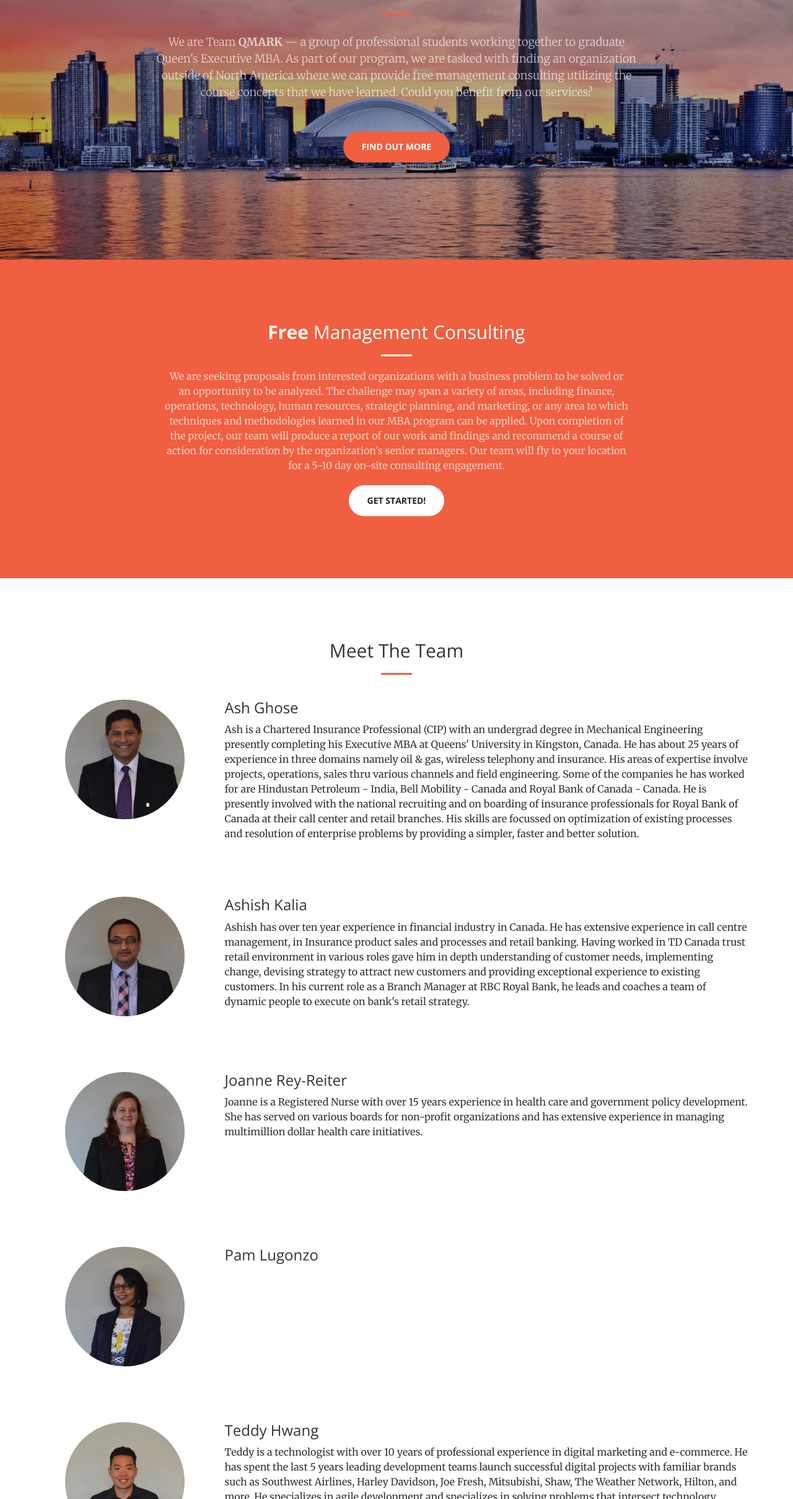
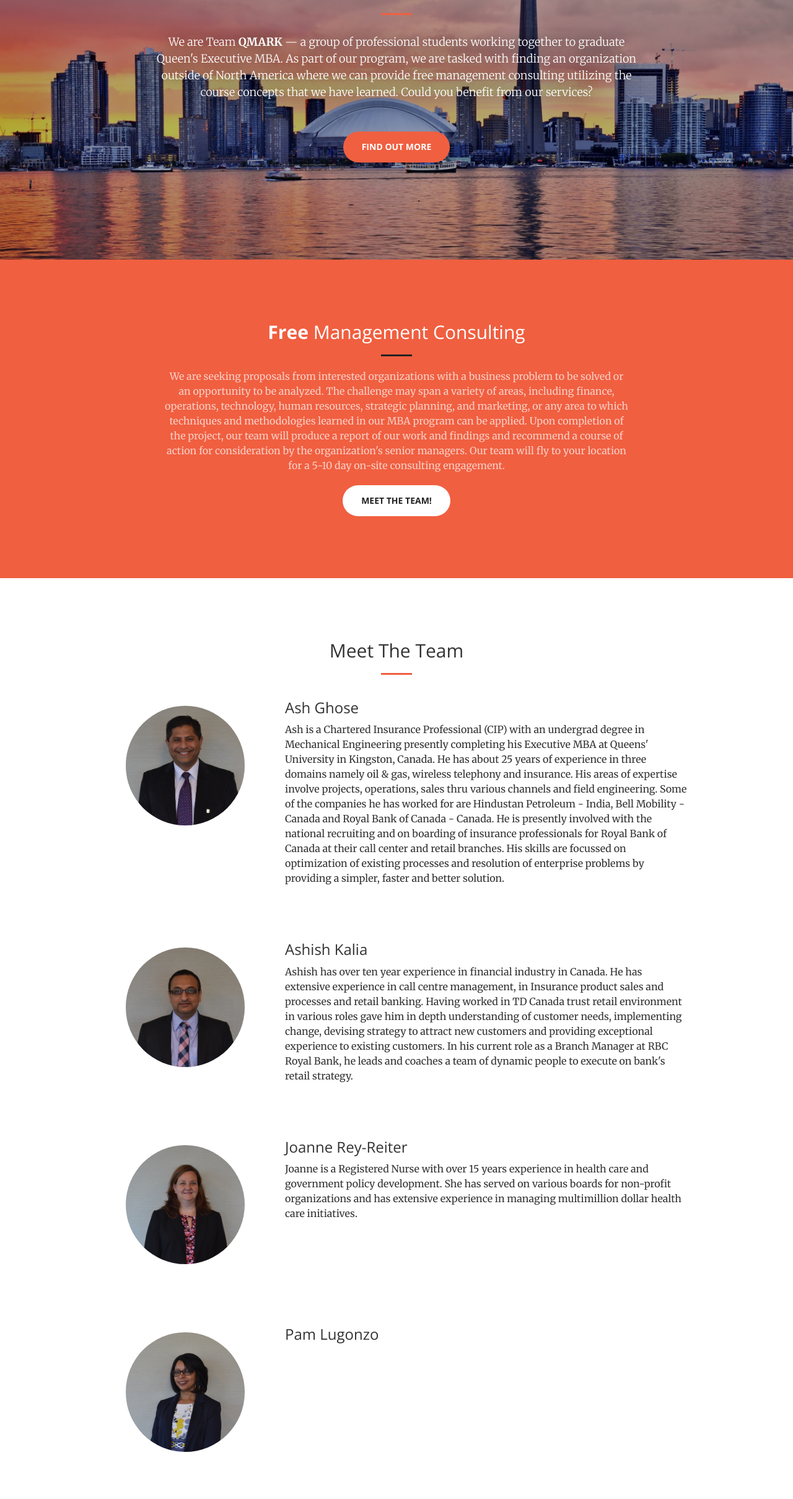
Before and after one commit to teddyhwang/teamqmark.com, a website: page index.html in a window 1280 px wide. Shown: the part 381-2800 px from the top of the page at 62% size. Drawn offline with nearby package versions, Linux system fonts and the light colour scheme.

Commit message:
minor cosmetic updates

```diff
--- a/index.html
+++ b/index.html
@@ -86,9 +86,9 @@
         <div class="row">
           <div class="col-lg-8 col-lg-offset-2 text-center">
             <h2 class="section-heading"><strong>Free</strong> Management Consulting</h2>
-            <hr class="light">
+            <hr class="dark">
             <p class="text-faded">We are seeking proposals from interested organizations with a business problem to be solved or an opportunity to be analyzed. The challenge may span a variety of areas, including finance, operations, technology, human resources, strategic planning, and marketing, or any area to which techniques and methodologies learned in our MBA program can be applied. Upon completion of the project, our team will produce a report of our work and findings and recommend a course of action for consideration by the organization's senior managers. Our team will fly to your location for a 5-10 day on-site consulting engagement.</p>
-            <a href="#services" class="page-scroll btn btn-default btn-xl sr-button">Get Started!</a>
+            <a href="#services" class="page-scroll btn btn-default btn-xl sr-button">Meet the Team!</a>
           </div>
         </div>
       </div>
@@ -105,47 +105,47 @@
       </div>
       <div class="container">
         <div class="row profile">
-          <div class="col-sm-3 avatar-container">
+          <div class="col-sm-3 col-sm-offset-1 avatar-container">
             <div class="avatar"><img src="img/team/ash.jpg"></div>
           </div>
-          <div class="col-sm-9 bio">
+          <div class="col-sm-7 bio">
             <h3>Ash Ghose</h3>
             <p>Ash is a Chartered Insurance Professional (CIP) with an undergrad degree in Mechanical Engineering presently completing his Executive MBA at Queens' University in Kingston, Canada. He has about 25 years of experience in three domains namely oil & gas, wireless telephony and insurance. His areas of expertise involve projects, operations, sales thru various channels and field engineering. Some of the companies he has worked for are Hindustan Petroleum - India, Bell Mobility - Canada and Royal Bank of Canada - Canada. He is presently involved with the national recruiting and on boarding of insurance professionals for Royal Bank of Canada at their call center and retail branches. His skills are focussed on optimization of existing processes and resolution of enterprise problems by providing a simpler, faster and better solution.</p>
           </div>
         </div>
         <div class="row profile">
-          <div class="col-sm-3 avatar-container">
+          <div class="col-sm-3 col-sm-offset-1 avatar-container">
             <div class="avatar"><img src="img/team/ashish.jpg"></div>
           </div>
-          <div class="col-sm-9 bio">
+          <div class="col-sm-7 bio">
             <h3>Ashish Kalia</h3>
             <p>Ashish has over ten year experience in financial industry in Canada.  He has extensive experience in call centre management, in Insurance product sales and processes and retail banking. Having worked in TD Canada trust retail environment in various roles gave him in depth understanding of customer needs, implementing change, devising strategy to attract new customers and providing exceptional experience to existing customers. In his current role as a Branch Manager at RBC Royal Bank, he leads and coaches a team of dynamic people to execute on bank's retail strategy.</p>
           </div>
         </div>
         <div class="row profile">
-          <div class="col-sm-3 avatar-container">
+          <div class="col-sm-3 col-sm-offset-1 avatar-container">
             <div class="avatar"><img src="img/team/joanne.jpg"></div>
           </div>
-          <div class="col-sm-9 bio">
+          <div class="col-sm-7 bio">
             <h3>Joanne Rey-Reiter</h3>
             <p>Joanne is a Registered Nurse with over 15 years experience in health care and government policy development.  She has served on various boards for non-profit
   organizations and has extensive experience in managing multimillion dollar health care initiatives.</p>
           </div>
         </div>
         <div class="row profile">
-          <div class="col-sm-3 avatar-container">
+          <div class="col-sm-3 col-sm-offset-1 avatar-container">
             <div class="avatar"><img src="img/team/pam.jpg"></div>
           </div>
-          <div class="col-sm-9 bio">
+          <div class="col-sm-7 bio">
             <h3>Pam Lugonzo</h3>
             <p></p>
           </div>
         </div>
         <div class="row profile">
-          <div class="col-sm-3 avatar-container">
+          <div class="col-sm-3 col-sm-offset-1 avatar-container">
             <div class="avatar"><img src="img/team/teddy.jpg"></div>
           </div>
-          <div class="col-sm-9 bio">
+          <div class="col-sm-7 bio">
             <h3>Teddy Hwang</h3>
             <p>Teddy is a technologist with over 10 years of professional experience in digital marketing and e-commerce. He has spent the last 5 years leading development teams launch successful digital projects with familiar brands such as Southwest Airlines, Harley Davidson, Joe Fresh, Mitsubishi, Shaw, The Weather Network, Hilton, and more. He specializes in agile development and specializes in solving problems that intersect technology constraints and business requirements.</p>
           </div>
@@ -169,15 +169,11 @@
           <div class="col-lg-8 col-lg-offset-2 text-center">
             <h2 class="section-heading">Let's Get In Touch!</h2>
             <hr class="primary">
-            <p>Ready to start your next project with us? That"s great! Give us a call or send us an email and we will get back to you as soon as possible!</p>
+            <p>Ready to start your next project with us? That's great! Give us a call or send us an email and we will get back to you as soon as possible!</p>
           </div>
-          <div class="col-lg-4 col-lg-offset-2 text-center">
-            <i class="fa fa-phone fa-3x sr-contact"></i>
-            <p>123-456-6789</p>
-          </div>
-          <div class="col-lg-4 text-center">
-            <i class="fa fa-envelope-o fa-3x sr-contact"></i>
-            <p><a href="mailto:hello@teamqmark.com">hello@teamqmark.com</a></p>
+          <div class="col-lg-12 text-center">
+            <br>
+            <p><a href="mailto:hello@teamqmark.com" class="mail"><i class="fa fa-envelope-o fa-3x sr-contact"></i><br>hello@teamqmark.com</a></p>
           </div>
         </div>
       </div>
@@ -187,9 +183,9 @@
       <div class="container">
         <div class="row">
           <div class="col-lg-8 col-lg-offset-2 text-center">
-            <h2 class="section-heading">About Queen's University</h2>
-            <hr class="light">
-            <p>Queen's University - Smith School of Business is one of the world's premier business schools, with a rich academic tradition that dates back to 1841.  The university is consistently ranked among Canada's top universities. The School has earned international recognition for its innovative approaches to business education and has been a pioneer in the areas of team-based and experiential learning.</p>
+            <h2 class="section-heading">About <strong>Queen's University</strong></h2>
+            <hr class="dark">
+            <p>Queen's University &mdash; Smith School of Business is one of the world's premier business schools, with a rich academic tradition that dates back to 1841.  The university is consistently ranked among Canada's top universities. The School has earned international recognition for its innovative approaches to business education and has been a pioneer in the areas of team-based and experiential learning.</p>
           </div>
         </div>
       </div>
--- a/less/creative.less
+++ b/less/creative.less
@@ -20,6 +20,10 @@ hr {
 
 hr.light {
   border-color: white;
+}
+
+hr.dark {
+  border-color: @theme-dark;
 }
 
 a {
@@ -190,9 +194,10 @@ header {
       }
       p {
         font-weight: 300;
-        color: fade(white, 70%);
+        color: #fff;
         font-size: 16px;
         margin-bottom: 50px;
+        text-shadow: 0px 0px 20px rgba(0,0,0,0.7);
       }
     }
   }
@@ -308,7 +313,7 @@ body {
 }
 
 .avatar-container {
-  padding: 20px 50px;
+  padding: 30px 50px;
 }
 
 .avatar img {
@@ -316,3 +321,7 @@ body {
   max-width: 100%;
   height: auto;
 }
+
+.mail i {
+  margin-bottom: 10px;
+}
```
Also changed, not shown: css/creative.css, css/creative.min.css.
